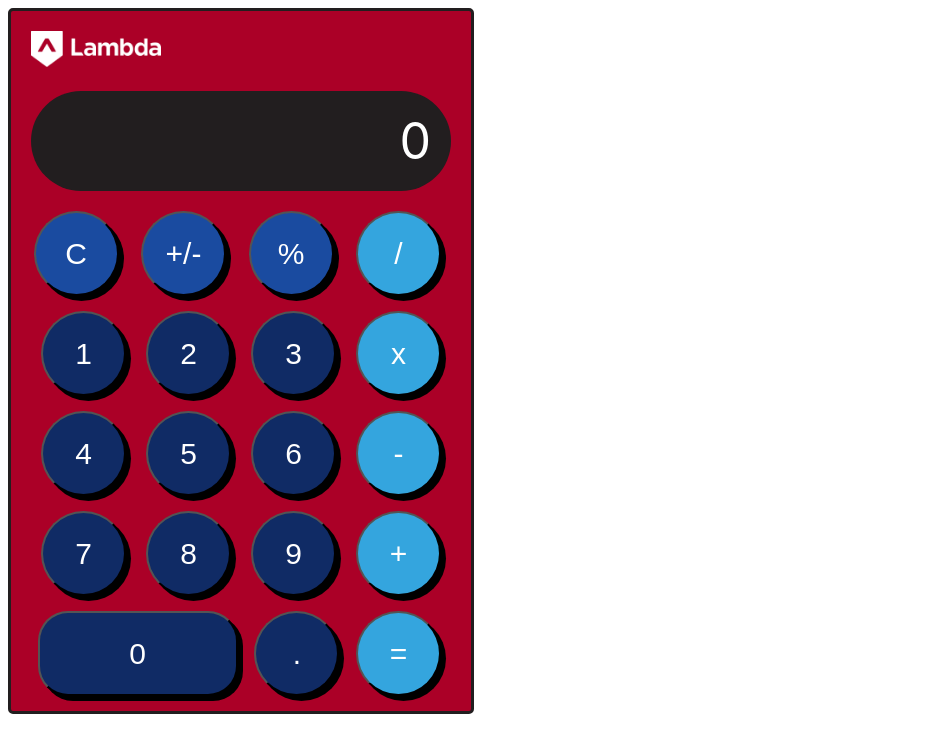
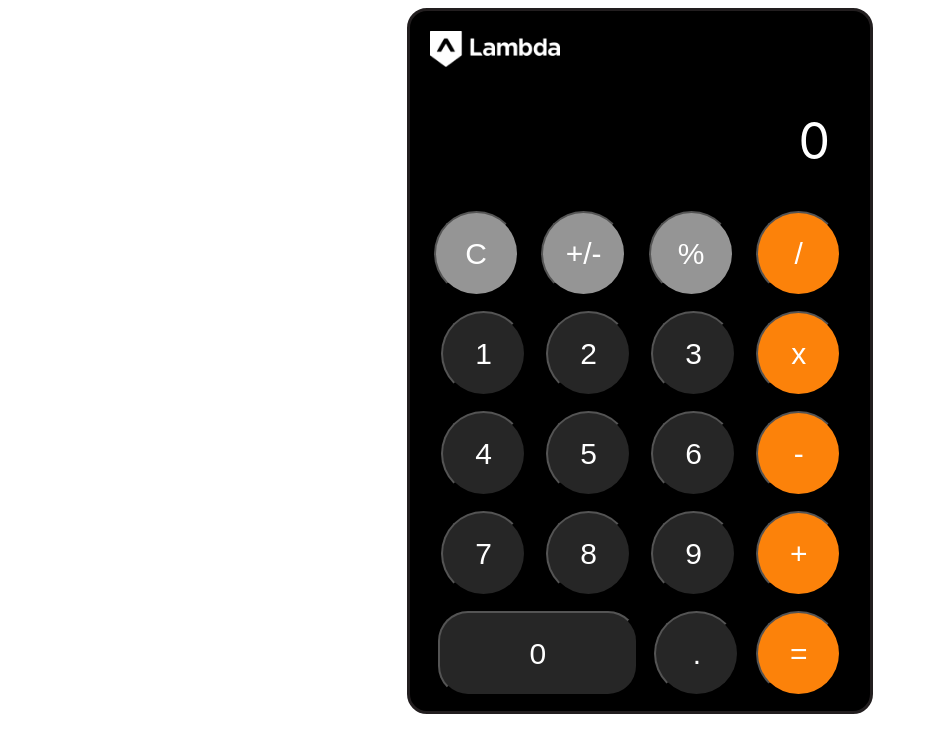
Before and after one commit to bloominstituteoftechnology/lambda-calculator, a React (Create React App) app: page / in a window 1280 px wide. Shown: the top 752 px of the page, without its empty margins (0-928 px from the left). Built offline with nearby package versions, Linux system fonts and the light colour scheme.

Commit message:
refactored code and changed design

```diff
--- a/src/App.css
+++ b/src/App.css
@@ -2,8 +2,9 @@
   width: 460px;
   height: 700px;
   border: 3px solid  rgb(34, 30 ,31);
-  border-radius: 5px;
-  background-color: rgb(171, 0 ,39);
+  border-radius: 20px;
+  background-color:black;
+  margin: 0 auto;
 }
 
 .logo {
@@ -14,7 +15,7 @@
 
 .displayContainer {
     margin: 20px;
-    background-color: rgb(34, 30 ,31);
+    background-color: black;
     border-radius: 50px;
     height: 100px;
     display: flex;
@@ -34,6 +35,10 @@
     display: flex;
     flex-direction: row;
     /* padding: 20px; */
+    justify-content: center;
+    align-items: center;
+    text-align: center;
+    margin: 0 auto;
 }
 
 .buttonContainer {
@@ -69,7 +74,7 @@
 }
 
 .button {
-    background-color: rgb(16, 43, 101);
+    background-color: rgb(38, 38, 38);
     color: white;
     font-size: 30px;
     border-radius: 50%;
@@ -82,9 +87,9 @@
 }
 
 .button.operator {
-    background-color: rgb(52, 165, 222);
+    background-color:rgb(252, 130, 10);
 }
 
 .special {
-    background-color: rgb(26, 75, 160);
+    background-color: rgb(149, 149, 149);
 }
--- a/src/App.js
+++ b/src/App.js
@@ -1,28 +1,59 @@
 import React, {useState} from "react";
-import "./App.css";
 import Numbers from "./components/ButtonComponents/NumberButtons/Numbers";
 import Operators from "./components/ButtonComponents/OperatorButtons/Operators";
 import Specials from "./components/ButtonComponents/SpecialButtons/Specials";
 
-// STEP 4 - import the button and display components
-// Don't forget to import any extra css/scss files you build into the correct component
+import "./App.css";
 import "./index.css";
 
-// Logo has already been provided for you. Do the same for the remaining components
 import Logo from "./components/DisplayComponents/Logo";
 import Display from "./components/DisplayComponents/Display";
 
 
 function App() {
   const [number, setNumber] = useState("0");
-  // const [operator, setOperator] = useState();
-  // const [special, setSpecial] = useState();
 
-  // STEP 5 - After you get the components displaying using the provided data file, write your state hooks here.
-  // Once the state hooks are in place write some functions to hold data in state and update that data depending on what it needs to be doing
-  // Your functions should accept a parameter of the the item data being displayed to the DOM (ie - should recieve 5 if the user clicks on
-  // the "5" button, or the operator if they click one of those buttons) and then call your setter function to update state.
-  // Don't forget to pass the functions (and any additional data needed) to the components as props
+  function onClickSpecial(special) {
+    if (special === 'C') {
+      setNumber("0");
+    } else if (special === '%') {
+      const newDisplay = number + " " + special + " ";
+      setNumber(newDisplay);
+    } else if (special === "+/-") {
+      const currentExpression = number;
+      const output = eval(currentExpression).toString();
+      setNumber(output);
+
+      if (output > 0) {
+        setNumber(-Math.abs(Number(output)));
+      }
+      else {
+        setNumber(Math.abs(Number(output)));
+      }
+    }
+  }
+
+  function onClickNumber(_number) {
+    var currentNumber = "";
+
+    if (number !== "0") {
+      currentNumber = number;
+    }
+
+    const newNumber = currentNumber + _number;
+    setNumber(newNumber);
+  }
+
+  function onClickOperator(char, value) {
+    if (char === '=') {
+      const currentExpression = number;
+      const output = eval(currentExpression).toString();
+      setNumber(output);
+    } else {
+      const newDisplay = number + " " + value + " ";
+      setNumber(newDisplay);
+    }
+  }
 
   return (
     <div className="container">
@@ -31,12 +62,11 @@ function App() {
         <Display result={number} />
       </div>
       <div className="App">
-        {/* STEP 4 - Render your components here and be sure to properly import/export all files */}
         <div className="buttonContainer">
-          <Specials number={number} setNumber={setNumber} />
-          <Numbers number={number} setNumber={setNumber} />
+          <Specials onClickSpecial={onClickSpecial} />
+          <Numbers onClickNumber={onClickNumber} />
         </div>
-        <Operators number={number} setNumber={setNumber} />
+        <Operators onClickOperator={onClickOperator} />
       </div>
     </div>
   );
--- a/src/components/ButtonComponents/NumberButtons/NumberButton.js
+++ b/src/components/ButtonComponents/NumberButtons/NumberButton.js
@@ -1,21 +1,12 @@
 import React from "react";
 
-const NumberButton = (number, props) => {
+const NumberButton = (number, onClickNumber) => {
   function fn() {
-    var currentNumber = "";
-
-    if (props.number !== "0") {
-      currentNumber = props.number;
-    }
-
-    const newNumber = currentNumber + number;
-    props.setNumber(newNumber);
+    onClickNumber(number)
   }
 
   return (
-    <button className="button" key={number} onClick={fn}>{number}
-      {/* Display a button element rendering the data being passed down from the parent container on props */}
-    </button>
+    <button className="button" key={number} onClick={fn}>{number}</button>
   );
 };
 
--- a/src/components/ButtonComponents/NumberButtons/Numbers.js
+++ b/src/components/ButtonComponents/NumberButtons/Numbers.js
@@ -1,24 +1,15 @@
 import React from "react";
-
-//import any components needed
 import NumberButton from "./NumberButton";
 
-//Import your array data to from the provided data file
 import { numbers } from "../../../data";
 
 const Numbers = (props) => {
-  // STEP 2 - add the imported data to state
-  // const [number, setNumber] = useState();
 
   return (
     <div className="lowerContainer">
       {
-        numbers.map(number => NumberButton(number, props))
+        numbers.map(number => NumberButton(number, props.onClickNumber))
       }
-
-      {/* STEP 3 - Use .map() to iterate over your array data and return a button
-       component matching the name on the provided file. Pass
-       it any props needed by the child component*/}
     </div>
   );
 };
--- a/src/components/ButtonComponents/OperatorButtons/OperatorButton.js
+++ b/src/components/ButtonComponents/OperatorButtons/OperatorButton.js
@@ -1,21 +1,12 @@
 import React from "react";
 
-const OperatorButton = (char, value, props) => {
+const OperatorButton = (char, value, onClickOperator) => {
   function onClick() {
-    if (char === '=') {
-      const currentExpression = props.number;
-      const output = eval(currentExpression).toString();
-      props.setNumber(output);
-    } else {
-      const newDisplay = props.number + " " + value + " ";
-      props.setNumber(newDisplay);
-    }
+    onClickOperator(char, value);
   }
 
   return (
-    <button className="button operator" key={char} onClick={onClick}>{char}
-      {/* Display a button element rendering the data being passed down from the parent container on props */}
-    </button>
+    <button className="button operator" key={char} onClick={onClick}>{char}</button>
   );
 };
 
--- a/src/components/ButtonComponents/OperatorButtons/Operators.js
+++ b/src/components/ButtonComponents/OperatorButtons/Operators.js
@@ -1,20 +1,12 @@
 import React from "react";
-
-//import any components needed
 import OperatorButton from "./OperatorButton";
-
-//Import your array data to from the provided data file
 import { operators } from "../../../data";
 
 const Operators = (props) => {
-  // STEP 2 - add the imported data to state
   return (
     <div className="operatorContainer">
-      {/* STEP 3 - Use .map() to iterate over your array data and return a button
-       component matching the name on the provided file. Pass
-       it any props needed by the child component*/}
       {
-        operators.map(operator => OperatorButton(operator['char'], operator['value'], props))
+        operators.map(operator => OperatorButton(operator['char'], operator['value'], props.onClickOperator))
       }
     </div>
   );
--- a/src/components/ButtonComponents/SpecialButtons/SpecialButton.js
+++ b/src/components/ButtonComponents/SpecialButtons/SpecialButton.js
@@ -1,30 +1,15 @@
 import React from "react";
 
 
-const SpecialButton = (special, props) => {
+const SpecialButton = (special, onClickSpecial) => {
+
   function onClick() {
-    if (special === 'C') {
-      props.setNumber("0");
-    } else if (special === '%') {
-      const newDisplay = props.number + " " + special + " ";
-      props.setNumber(newDisplay);
-    } else if (special === "+/-") {
-      const currentExpression = props.number;
-      const output = eval(currentExpression).toString();
-      props.setNumber(output);
-
-      if (output > 0) {
-        props.setNumber(-Math.abs(Number(output)));
-      }
-      else {
-        props.setNumber(Math.abs(Number(output)));
-      }
-    }
+    onClickSpecial(special)
   }
 
   return (
     <button className="button special" key={special} onClick={onClick}>
-      {/* Display a button element rendering the data being passed down from the parent container on props */}
+
       {special}
     </button>
   );
--- a/src/components/ButtonComponents/SpecialButtons/Specials.js
+++ b/src/components/ButtonComponents/SpecialButtons/Specials.js
@@ -1,22 +1,13 @@
 import React from "react";
-
-
-//import any components needed
 import SpecialButton from "./SpecialButton";
-
-//Import your array data to from the provided data file
 import { specials } from "../../../data";
 
 const Specials = (props) => {
-  // STEP 2 - add the imported data to state
 
   return (
     <div className='upperContainer'>
-      {/* STEP 3 - Use .map() to iterate over your array data and return a button
-       component matching the name on the provided file. Pass
-       it any props needed by the child component*/}
       {
-        specials.map(special => SpecialButton(special, props))
+        specials.map(special => SpecialButton(special, props.onClickSpecial))
       }
     </div>
   );
--- a/src/components/DisplayComponents/Display.js
+++ b/src/components/DisplayComponents/Display.js
@@ -1,7 +1,7 @@
 import React from "react";
 
-const Display = (props) => {
-  return (<div className="result">{props.result}</div>);
+const Display = ({result}) => {
+  return (<div className="result">{result}</div>);
 };
 
 export default Display;
--- a/src/components/DisplayComponents/Logo.js
+++ b/src/components/DisplayComponents/Logo.js
@@ -1,5 +1,4 @@
 import React from "react";
-
 import logo from "../../Img/Lambda_Logo_white.png";
 
 const Logo = () => {
--- a/src/data.js
+++ b/src/data.js
@@ -1,9 +1,3 @@
-// STEP 1 - Get the modules here exported before building out your components
-// Don't worry about bringing all of these into the same file.
-// Export them as necessary and import each array into its appropriate
-// file. No real tricks here just be aware of what is in each array
-// and how you'll access the data.
-
 export const numbers = ["1", "2", "3", "4", "5", "6", "7", "8", "9", "0", "."];
 
 export const operators = [
```
